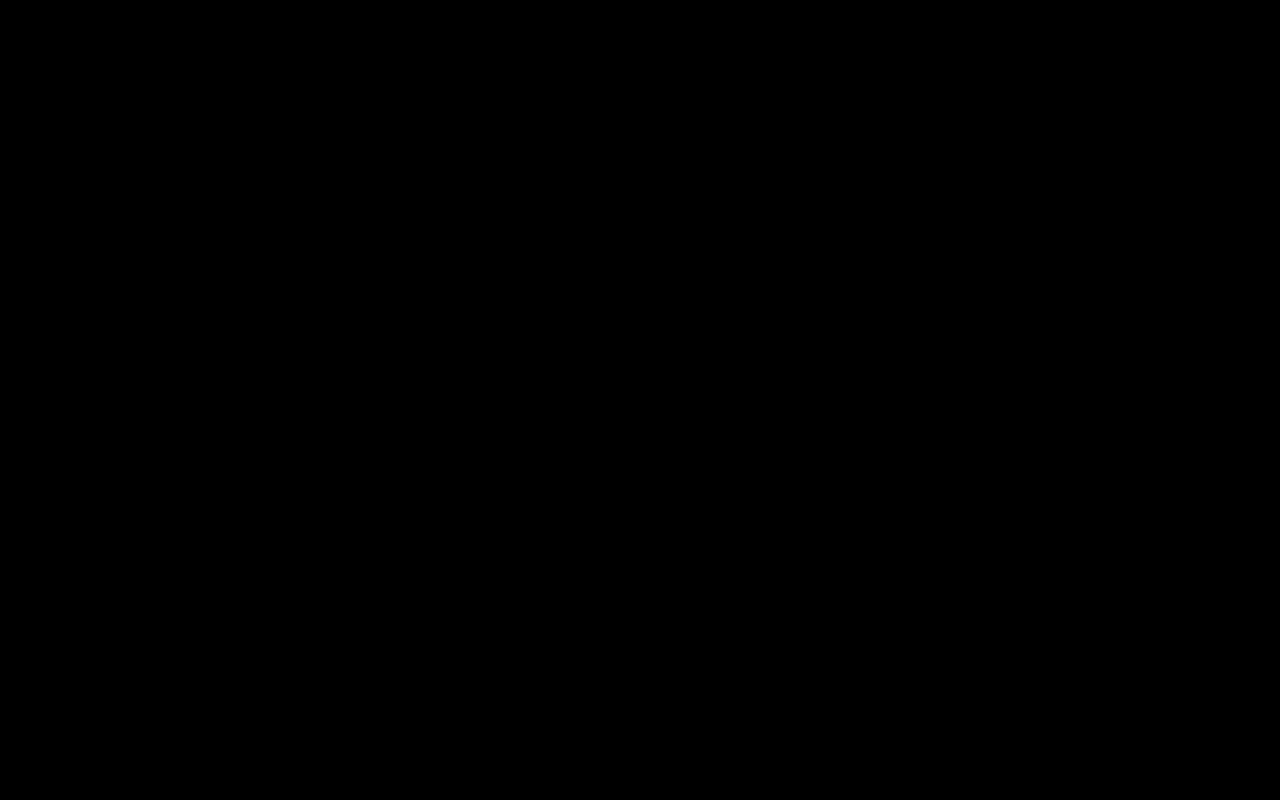
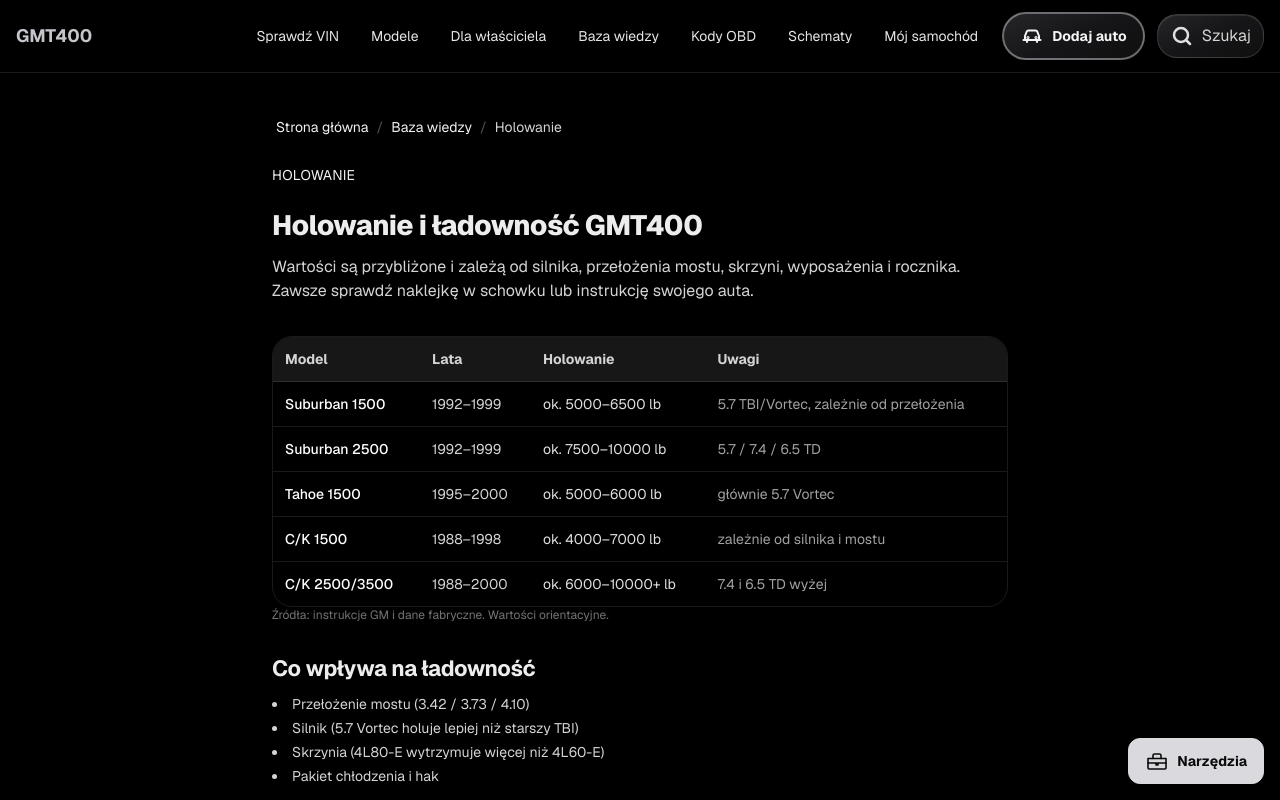
Before and after one commit to tsrc4mm9gg-netizen/gmt400-app, a Next.js app: page /holowanie in a window 1280 px wide. Before the commit this address had no page. Shown: the top 800 px of the page. Built offline with nearby package versions, Linux system fonts and the light colour scheme.

Commit message:
feat: add towing and payload page for GMT400

```diff
--- /dev/null
+++ b/src/app/holowanie/page.tsx
@@ -0,0 +1,71 @@
+import type { Metadata } from 'next';
+import Link from 'next/link';
+import Breadcrumbs from '../ui/Breadcrumbs';
+
+export const metadata: Metadata = {
+  title: 'Holowanie i ładowność GMT400 — według rocznika i wersji',
+  description: 'Przybliżone ładowności i możliwości holowania GMT400 (Tahoe, Suburban, C/K). Wartości zależą od silnika, przełożenia mostu i wyposażenia.',
+  alternates: { canonical: 'https://www.gmt400.pl/holowanie' },
+};
+
+const DATA = [
+  { model: 'Suburban 1500', years: '1992–1999', tow: 'ok. 5000–6500 lb', note: '5.7 TBI/Vortec, zależnie od przełożenia' },
+  { model: 'Suburban 2500', years: '1992–1999', tow: 'ok. 7500–10000 lb', note: '5.7 / 7.4 / 6.5 TD' },
+  { model: 'Tahoe 1500', years: '1995–2000', tow: 'ok. 5000–6000 lb', note: 'głównie 5.7 Vortec' },
+  { model: 'C/K 1500', years: '1988–1998', tow: 'ok. 4000–7000 lb', note: 'zależnie od silnika i mostu' },
+  { model: 'C/K 2500/3500', years: '1988–2000', tow: 'ok. 6000–10000+ lb', note: '7.4 i 6.5 TD wyżej' },
+];
+
+export default function TowingPage() {
+  return (
+    <div className="mx-auto max-w-3xl px-4 py-8 pb-28 text-white">
+      <Breadcrumbs items={[{ href: '/baza', label: 'Baza wiedzy' }, { label: 'Holowanie' }]} />
+      <header className="mt-4">
+        <p className="text-sm uppercase tracking-wide text-silver-400">Holowanie</p>
+        <h1 className="mt-1 text-3xl font-bold">Holowanie i ładowność GMT400</h1>
+        <p className="mt-3 text-neutral-300">
+          Wartości są przybliżone i zależą od silnika, przełożenia mostu, skrzyni, wyposażenia i rocznika. Zawsze sprawdź naklejkę w schowku lub instrukcję swojego auta.
+        </p>
+      </header>
+
+      <section className="mt-6">
+        <div className="overflow-x-auto rounded-xl border border-white/10">
+          <table className="w-full min-w-[480px] text-left text-sm">
+            <thead className="bg-neutral-900 text-neutral-300">
+              <tr>
+                <th className="p-3">Model</th>
+                <th className="p-3">Lata</th>
+                <th className="p-3">Holowanie</th>
+                <th className="p-3">Uwagi</th>
+              </tr>
+            </thead>
+            <tbody>
+              {DATA.map(row => (
+                <tr key={row.model} className="border-t border-white/10">
+                  <td className="p-3 font-medium">{row.model}</td>
+                  <td className="p-3 text-neutral-300">{row.years}</td>
+                  <td className="p-3 text-silver-300">{row.tow}</td>
+                  <td className="p-3 text-neutral-400">{row.note}</td>
+                </tr>
+              ))}
+            </tbody>
+          </table>
+        </div>
+        <p className="mt-3 text-xs text-neutral-500">Źródła: instrukcje GM i dane fabryczne. Wartości orientacyjne.</p>
+      </section>
+
+      <section className="mt-8">
+        <h2 className="text-xl font-semibold">Co wpływa na ładowność</h2>
+        <ul className="mt-3 list-inside list-disc space-y-1 text-sm text-neutral-300">
+          <li>Przełożenie mostu (3.42 / 3.73 / 4.10)</li>
+          <li>Silnik (5.7 Vortec holuje lepiej niż starszy TBI)</li>
+          <li>Skrzynia (4L80-E wytrzymuje więcej niż 4L60-E)</li>
+          <li>Pakiet chłodzenia i hak</li>
+        </ul>
+        <Link href="/narzedzia/rpo" className="mt-3 inline-block text-sm font-semibold text-silver-300 underline-offset-2 hover:underline">
+          Sprawdź kody RPO swojego auta →
+        </Link>
+      </section>
+    </div>
+  );
+}
```
